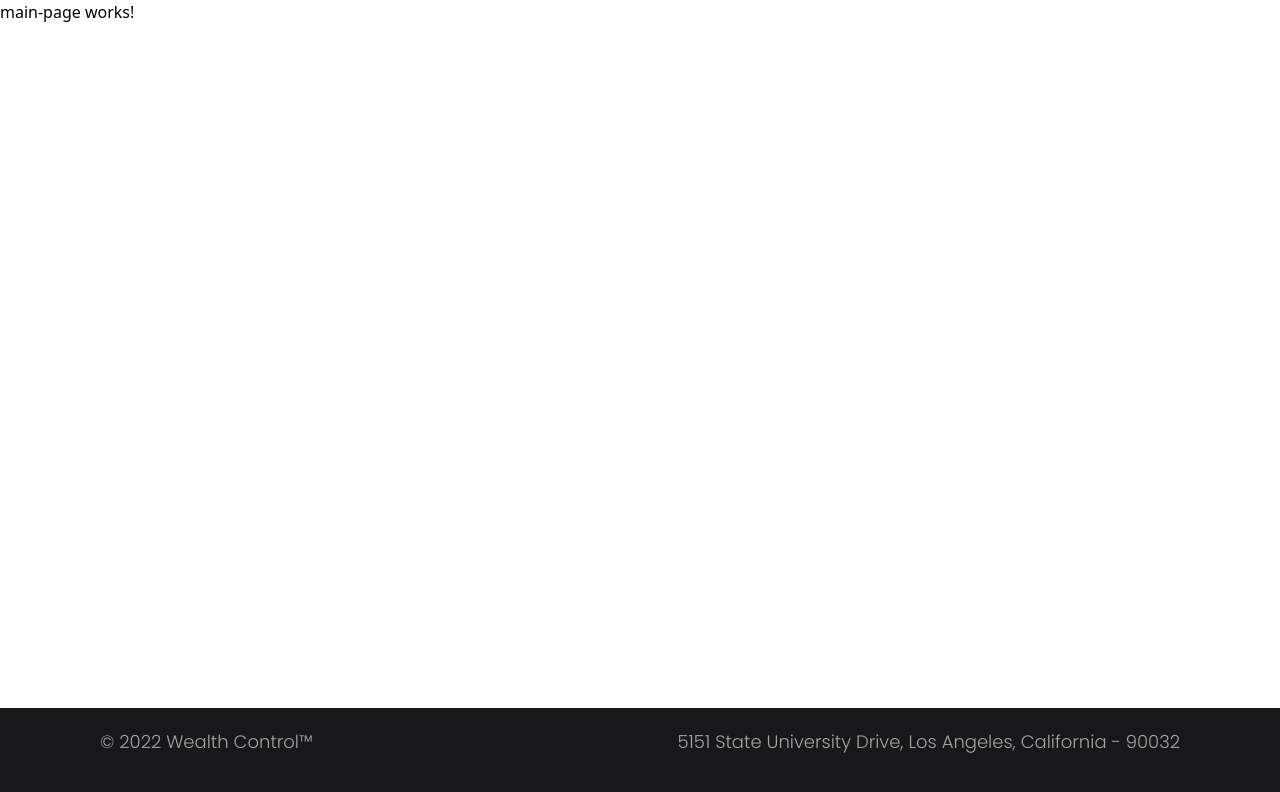
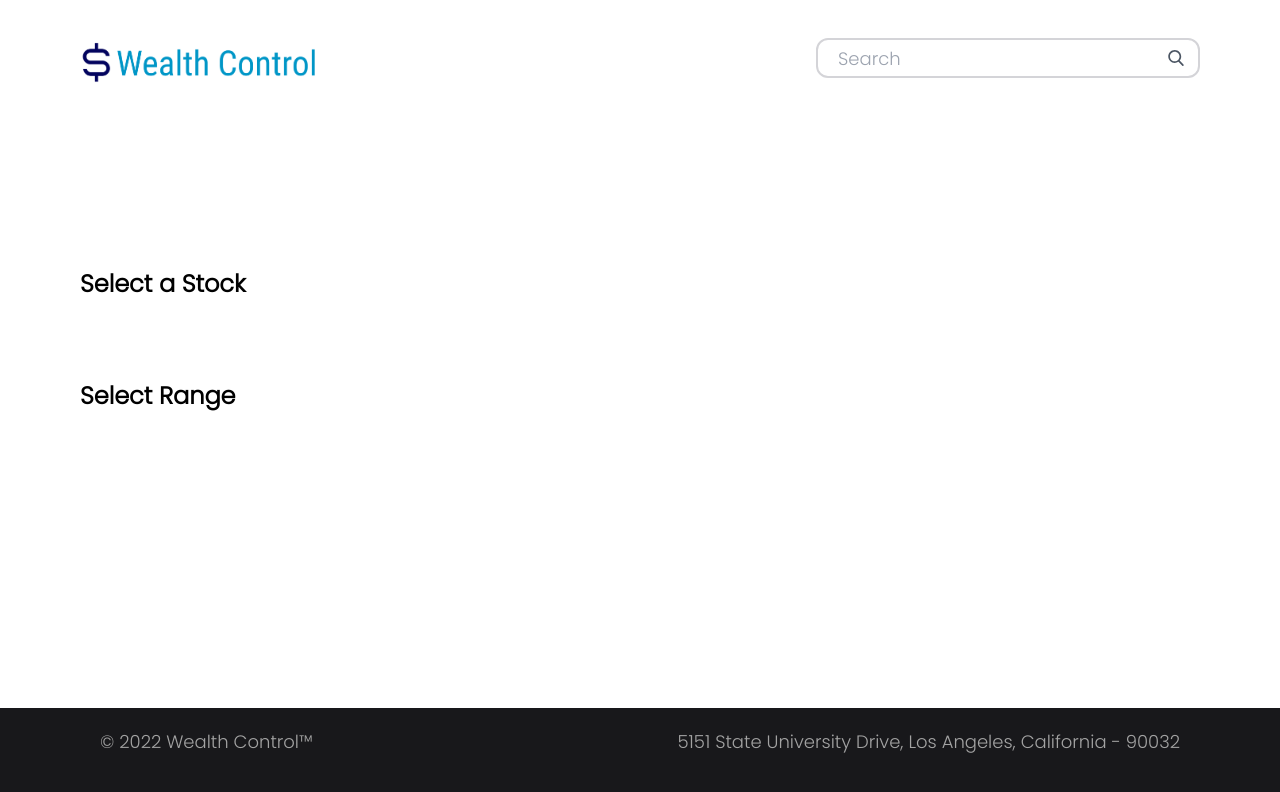
Before and after one commit to bimbisara13/Stock-Market-Forecasting-UI, an Angular app in the folder stock-market-forecasting/: page /main in a window 1280 px wide. Shown: the top 792 px of the page. Built offline with nearby package versions, Linux system fonts and the light colour scheme.

Commit message:
New: main-page

```diff
--- a/stock-market-forecasting/src/app/app.component.html
+++ b/stock-market-forecasting/src/app/app.component.html
@@ -1,6 +1,31 @@
+<nav>
+  <ul class="flex xl:flex-row items-center xl:ml-20 md:mx-20 justify-between">
+    <li class="mb-6 md:mr-20">
+      <img src="assets/logo.png" alt="App Logo" class="h-11 w-auto mt-10" />
+    </li>
+    <li>
+      <div class="pt-2 relative mx-auto text-zinc-900">
+        <input
+          class="border-2 border-zinc-300 bg-white h-10 xl:w-96 px-5 pr-16 rounded-xl text-lg md:text-md md:w-64 outline-offset-2 outline-indigo-300 focus:outline-1"
+          type="search" name="search" placeholder="Search" [ngStyle]="{ fontFamily: 'Poppins' }">
+        <button type="submit" class="absolute right-0 top-0 mt-5 mr-4">
+          <svg class="text-gray-600 h-4 w-4 fill-current" xmlns="http://www.w3.org/2000/svg"
+            xmlns:xlink="http://www.w3.org/1999/xlink" version="1.1" id="Capa_1" x="0px" y="0px"
+            viewBox="0 0 56.966 56.966" style="enable-background:new 0 0 56.966 56.966;" xml:space="preserve"
+            width="512px" height="512px">
+            <path
+              d="M55.146,51.887L41.588,37.786c3.486-4.144,5.396-9.358,5.396-14.786c0-12.682-10.318-23-23-23s-23,10.318-23,23  s10.318,23,23,23c4.761,0,9.298-1.436,13.177-4.162l13.661,14.208c0.571,0.593,1.339,0.92,2.162,0.92  c0.779,0,1.518-0.297,2.079-0.837C56.255,54.982,56.293,53.08,55.146,51.887z M23.984,6c9.374,0,17,7.626,17,17s-7.626,17-17,17  s-17-7.626-17-17S14.61,6,23.984,6z" />
+          </svg>
+        </button>
+      </div>
+    </li>
+  </ul>
+</nav>
+
 <router-outlet></router-outlet>
 
-<footer class="text-center lg:text-left bg-zinc-900 text-neutral-400 text-lg" [ngStyle]="{ position: 'fixed', bottom: '0', width: '100%' }">
+<footer class="text-center lg:text-left bg-zinc-900 text-neutral-400 text-lg"
+  [ngStyle]="{ position: 'fixed', bottom: '0', width: '100%' }">
   <div class="text-center p-5 bg-zinc-900 flex justify-between xl:flex-row md:flex-col">
     <span class="mb-6 xl:ml-20">© 2022 Wealth Control™</span>
     <span class="xl:mr-20">5151 State University Drive, Los Angeles, California - 90032</span>
--- a/stock-market-forecasting/src/app/home-page/home-page.component.html
+++ b/stock-market-forecasting/src/app/home-page/home-page.component.html
@@ -1,34 +1,11 @@
-<nav>
-    <ul class="flex xl:flex-row items-center xl:ml-20 md:mx-20 justify-between">
-        <li class="mb-6 md:mr-20">
-            <img src="assets/logo.png" alt="App Logo" class="h-11 w-auto mt-10" />
-        </li>
-        <li>
-            <div class="pt-2 relative mx-auto text-zinc-900">
-                <input class="border-2 border-zinc-300 bg-white h-10 xl:w-96 px-5 pr-16 rounded-xl text-lg md:text-md md:w-64 outline-offset-2 outline-indigo-300 focus:outline-1"
-                    type="search" name="search" placeholder="Search" [ngStyle]="{ fontFamily: 'Poppins' }">
-                <button type="submit" class="absolute right-0 top-0 mt-5 mr-4">
-                    <svg class="text-gray-600 h-4 w-4 fill-current" xmlns="http://www.w3.org/2000/svg"
-                        xmlns:xlink="http://www.w3.org/1999/xlink" version="1.1" id="Capa_1" x="0px" y="0px"
-                        viewBox="0 0 56.966 56.966" style="enable-background:new 0 0 56.966 56.966;"
-                        xml:space="preserve" width="512px" height="512px">
-                        <path d="M55.146,51.887L41.588,37.786c3.486-4.144,5.396-9.358,5.396-14.786c0-12.682-10.318-23-23-23s-23,10.318-23,23  s10.318,23,23,23c4.761,0,9.298-1.436,13.177-4.162l13.661,14.208c0.571,0.593,1.339,0.92,2.162,0.92  c0.779,0,1.518-0.297,2.079-0.837C56.255,54.982,56.293,53.08,55.146,51.887z M23.984,6c9.374,0,17,7.626,17,17s-7.626,17-17,17  s-17-7.626-17-17S14.61,6,23.984,6z" />
-                    </svg>
-                </button>
-            </div>
-        </li>
-    </ul>
-</nav>
-
 <div class="flex xl:flex-row items-center xl:my-40 md:my-28 xl:ml-20 mx-20 my-20">
     <div class="typewriter">
-        <h1 class="text-6xl">Stock Market <span class="text-transparent bg-clip-text bg-gradient-to-r from-rose-500 via-purple-400 to-sky-500">Forecasting</span>
-        </h1>
+        <h1 class="text-6xl">Stock Market <span class="text-transparent bg-clip-text bg-gradient-to-r from-rose-500 via-purple-400 to-sky-500">Forecasting</span></h1>
         <p class="text-3xl my-5 max-w-4xl leading-relaxed fade-in">Predicting the future value of a stock traded on a stock
             exchange for reaping profits using supervised machine learning.</p>
         <button class="fill font-medium text-xl sm:mb-10 slide-in xl:mt-8" [routerLink]="'/main'">Forecast Now</button>
     </div>
     <div>
-        <img src="assets/home-asset.svg" alt="Home Asset" class="xl:h-80 w-auto xl:mx-16 xl:ml-36 xl:mb-12" />
+        <img src="assets/home-asset.svg" alt="Home Asset" class="xl:h-96 xl:mx-16 xl:mb-12" />
     </div>
 </div>
--- a/stock-market-forecasting/src/app/main-page/main-page.component.html
+++ b/stock-market-forecasting/src/app/main-page/main-page.component.html
@@ -1 +1,10 @@
-<p>main-page works!</p>
+<div class="flex xl:flex-row items-center xl:my-40 md:my-28 xl:ml-20 mx-20 my-20">
+    <div>
+        <h1 class="text-2xl mb-20 font-semibold" [ngStyle]="{fontFamily: 'Poppins'}">Select a Stock</h1>
+
+        <h1 class="text-2xl font-semibold" [ngStyle]="{fontFamily: 'Poppins'}">Select Range</h1>
+    </div>
+    <div>
+        <img src="assets/main-asset.svg" alt="Main Asset" class="xlImg xl:ml-36 xl:mb-12" />
+    </div>
+</div>
--- a/stock-market-forecasting/src/styles.css
+++ b/stock-market-forecasting/src/styles.css
@@ -9,3 +9,7 @@
 ::-webkit-scrollbar {
     display: none;
 }
+
+p {
+  font-family: 'Poppins', sans-serif;
+}
```
Also changed, not shown: stock-market-forecasting/src/assets/main-asset.svg (added).
